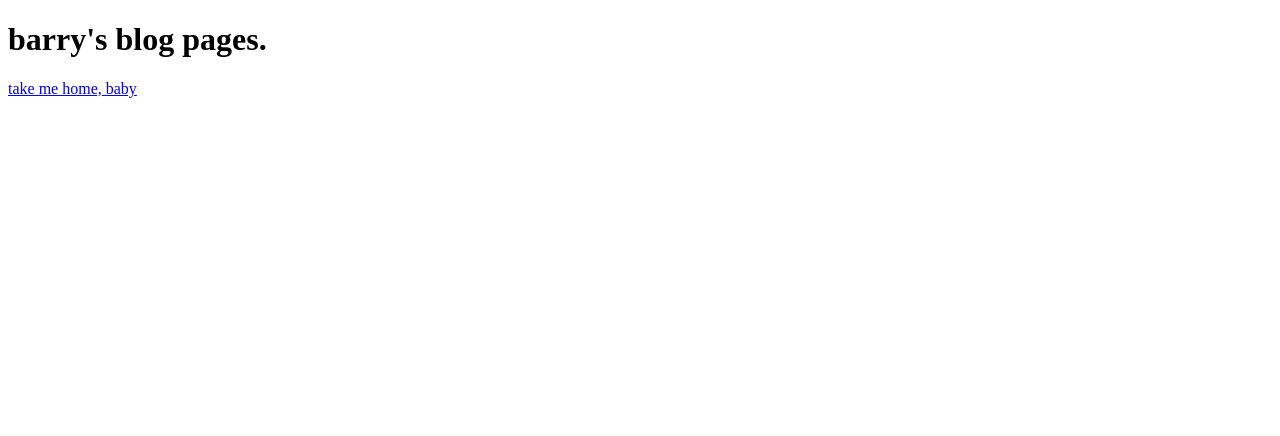
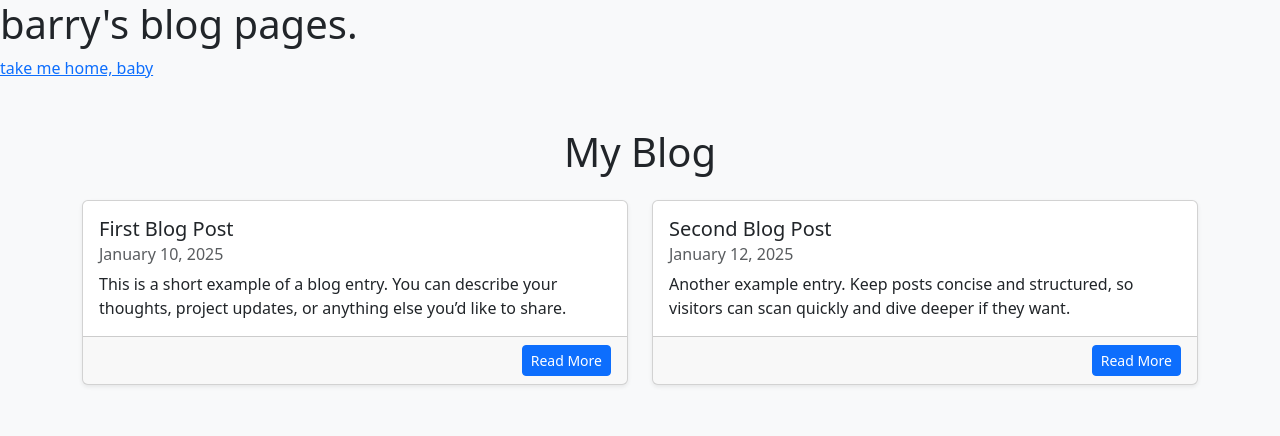
Before and after one commit to barrycumbie/didactic-octo-succotash-dummy-profile-, a plain HTML site: page docs/pages/blog.html in a window 1280 px wide. Drawn offline with nearby package versions, Linux system fonts and the light colour scheme.

Commit message:
sample blog

```diff
--- a/docs/pages/blog.html
+++ b/docs/pages/blog.html
@@ -1,12 +1,60 @@
-<!DOCTYPE html>
+
+
+    <!DOCTYPE html>
 <html lang="en">
 <head>
-    <meta charset="UTF-8">
-    <meta name="viewport" content="width=device-width, initial-scale=1.0">
-    <title>bc|blog</title>
+  <meta charset="UTF-8">
+  <meta name="viewport" content="width=device-width, initial-scale=1">
+  <title>Simple Blog</title>
+  <!-- Bootstrap 5 CDN -->
+  <link href="https://cdn.jsdelivr.net/npm/bootstrap@5.3.2/dist/css/bootstrap.min.css" rel="stylesheet">
 </head>
-<body>
-    <h1>barry's blog pages. </h1>
+<body class="bg-light">
+
+  <h1>barry's blog pages. </h1>
     <a href="../index.html">take me home, baby </a>
+
+  <div class="container py-5">
+    <h1 class="mb-4 text-center">My Blog</h1>
+
+    <div class="row g-4">
+      <!-- Blog Entry 1 -->
+      <div class="col-md-6">
+        <div class="card h-100 shadow-sm">
+          <div class="card-body">
+            <h5 class="card-title">First Blog Post</h5>
+            <h6 class="card-subtitle mb-2 text-muted">January 10, 2025</h6>
+            <p class="card-text">
+              This is a short example of a blog entry. You can describe your thoughts, project updates,
+              or anything else you’d like to share.
+            </p>
+          </div>
+          <div class="card-footer text-end">
+            <a href="#" class="btn btn-sm btn-primary">Read More</a>
+          </div>
+        </div>
+      </div>
+
+      <!-- Blog Entry 2 -->
+      <div class="col-md-6">
+        <div class="card h-100 shadow-sm">
+          <div class="card-body">
+            <h5 class="card-title">Second Blog Post</h5>
+            <h6 class="card-subtitle mb-2 text-muted">January 12, 2025</h6>
+            <p class="card-text">
+              Another example entry. Keep posts concise and structured, so visitors can scan quickly
+              and dive deeper if they want.
+            </p>
+          </div>
+          <div class="card-footer text-end">
+            <a href="#" class="btn btn-sm btn-primary">Read More</a>
+          </div>
+        </div>
+      </div>
+    </div>
+  </div>
+
+  <!-- Bootstrap JS Bundle (optional if no JS needed) -->
+  <script src="https://cdn.jsdelivr.net/npm/bootstrap@5.3.2/dist/js/bootstrap.bundle.min.js"></script>
 </body>
 </html>
```
